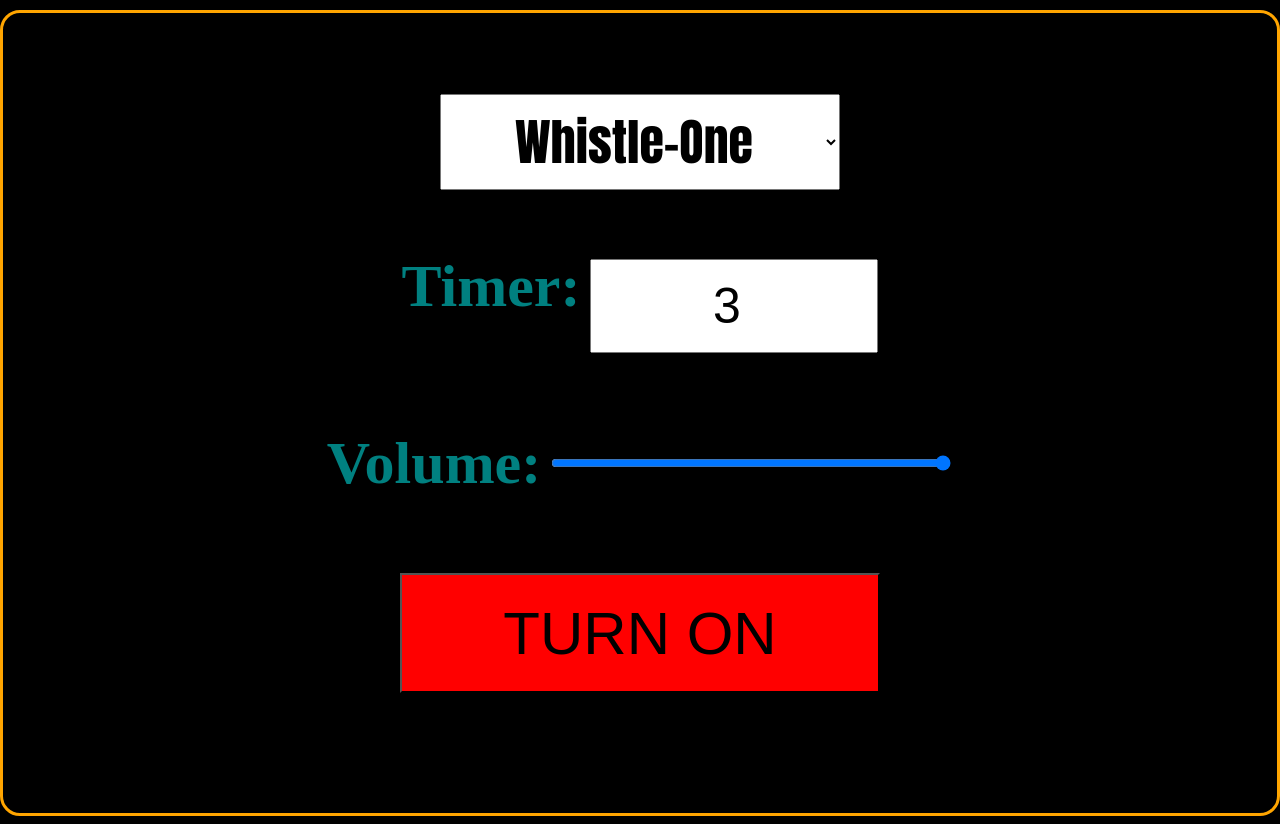
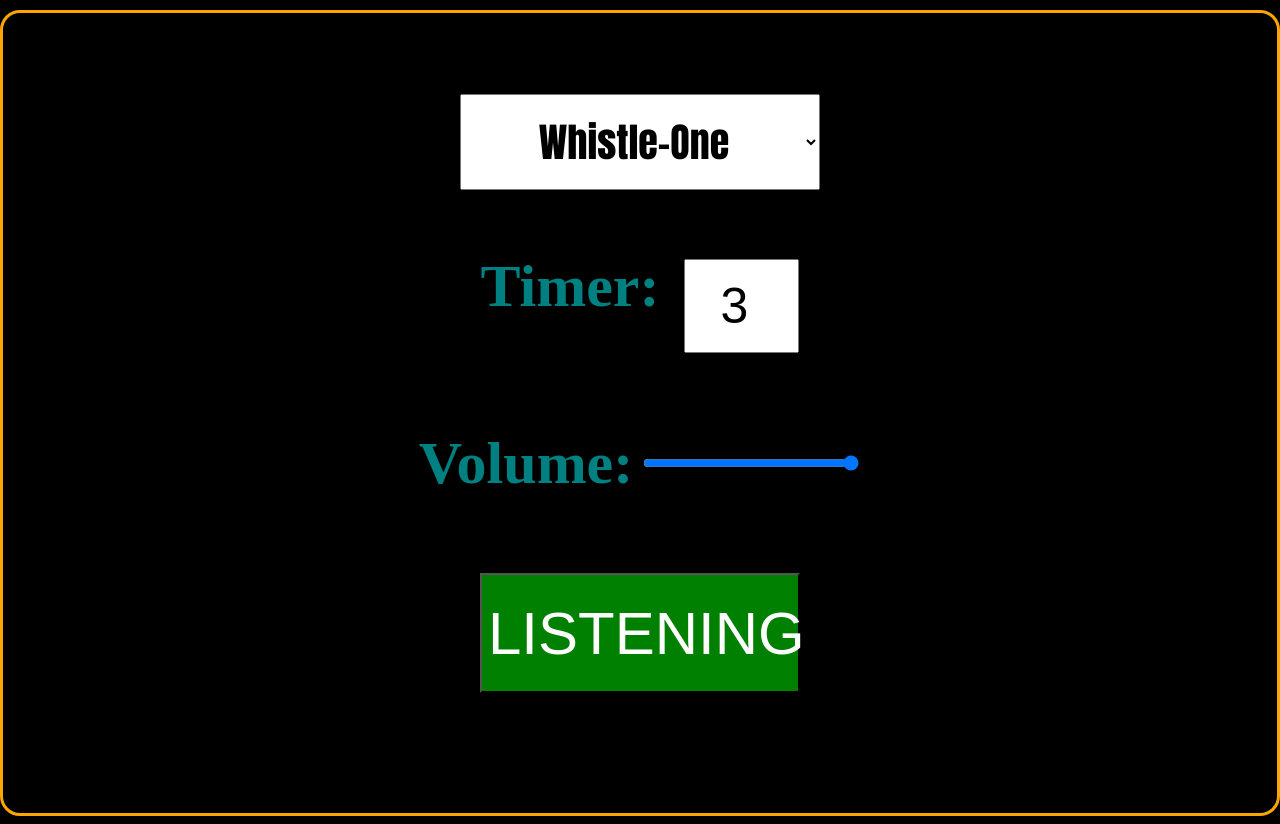
Before and after one commit to ChetPreston/sacker, a plain HTML site: page index.html in a window 1280 px wide. Both pictures are taken after a click on the button "TURN ON". Drawn offline with Linux system fonts and the light colour scheme.

Commit message:
Add files via upload

```diff
--- a/hiker.css
+++ b/hiker.css
@@ -18,9 +18,9 @@ body {
 #w-select {
     display: block;
     margin: 20px auto;
-    width: 50vh;
+    width: 45vh;
     height: 12vh;
-    font-size:50px;
+    font-size:40px;
     font-family:Impact, Haettenschweiler, 'Arial Narrow Bold', sans-serif;
     text-align: center;
 
@@ -34,11 +34,11 @@ body {
 
 #sack-timer {
     display: inline;
-    margin-left: 10px;
+    margin-left: 25px;
     margin-top: 40px;
     text-align: center;
     font-size: 50px;
-    width: 35vh;
+    width: 28h;
     height: 11vh;
 }
 
@@ -46,7 +46,7 @@ body {
     display: inline;
     margin-left: 10px;
     height: 10vh;
-    width: 50vh;
+    width: 27vh;
 
 }
 #d4, #d3, #d2, #d5 {
@@ -66,7 +66,7 @@ body {
 }
 
 #startButton {
-    width: 60vh;
+    width: 40vh;
     height: 15vh;
     font-size: 60px;
     background: red;
--- a/hiker.js
+++ b/hiker.js
@@ -8,6 +8,7 @@ const whistleFive = document.getElementById("whistle-five")
 const timer = document.getElementById("sack-timer")
 const allWhistles = [whistleOne, whistleTwo, whistleThree, whistleFour, whistleFive]
 const startBtn = document.getElementById('startButton')
+var isToggled = false;
 
 
 
@@ -41,7 +42,7 @@ if ('SpeechRecognition' in window || 'webkitSpeechRecognition' in window) {
       console.log('Recognized:', command);
 
       // Check if the recognized command matches the specified phrase
-      if (command === 'set hike') {
+      if (command === 'set hike' || command === 'hike') {
         delayWhistle(); // Call the function to set hike
       }
     };
@@ -50,13 +51,16 @@ if ('SpeechRecognition' in window || 'webkitSpeechRecognition' in window) {
       console.error('Speech recognition error:', event.error);
     };
 
-    startBtn.addEventListener('change', function() {
-      recognition.start();
-      if (startBtn.value) {
+    startBtn.addEventListener('click', function() {
+
+        isToggled = !isToggled
+      if (isToggled) {
+        recognition.start();
         startBtn.style.backgroundColor = "green"
         startBtn.style.color = "white"
         startBtn.textContent = "LISTENING"
       } else {
+        recognition.stop();
         startBtn.style.backgroundColor = "red"
         startBtn.style.color = "black"
         startBtn.textContent = "TURN ON"
```
